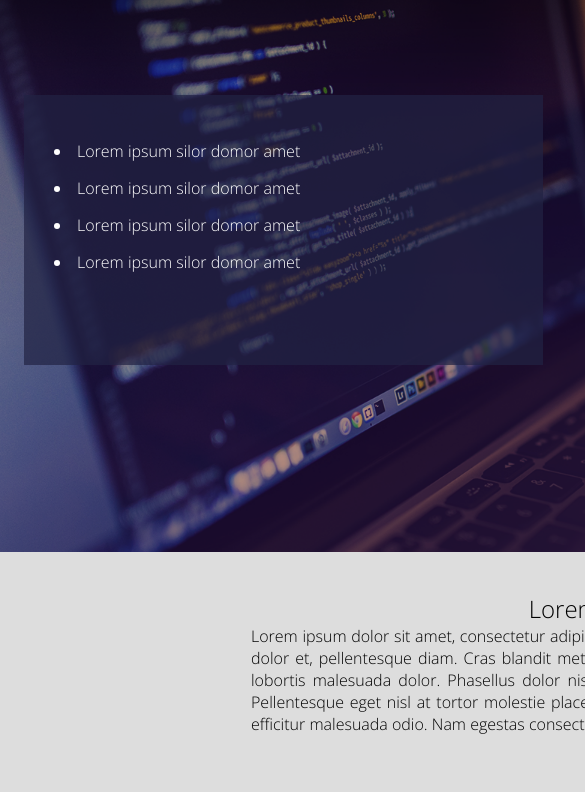
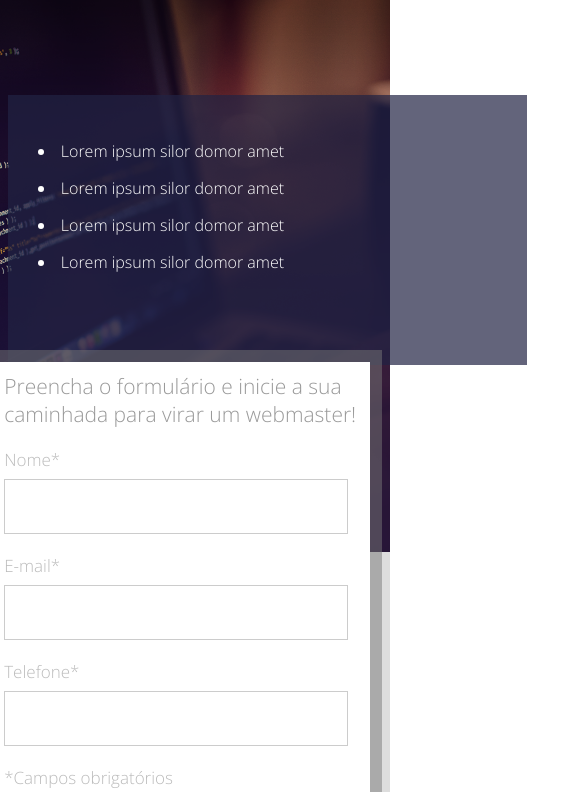
Before and after one commit to marcusluccas/project-login-page-danki-code, a plain HTML site: page index.html in a window 390 px wide. Shown: the part 65-857 px from the top of the page, 585 px wide, since content can reach past the window. Drawn offline with Linux system fonts and the light colour scheme.

Commit message:
Getting started with responsiveness

```diff
--- a/css/style.css
+++ b/css/style.css
@@ -19,14 +19,14 @@ html, body{
 }
 
 .center{
-    width: 1200px;
+    max-width: 1280px;
+    width: 100%;
     margin: 0 auto;
-    padding: 0 2%;
 }
 
 .header{
-    min-width: 1200px;
     width: 100%;
+    padding: 0 2%;
     height: 60px;
     background-color: #212343;
 }
@@ -37,7 +37,7 @@ html, body{
 
 .container-banner{
     width: 100%;
-    min-width: 1200px;
+    padding: 0 2%;
     height: 557px;
     background-image: url('../images/header_bg.png');
     background-size: cover;
@@ -46,7 +46,6 @@ html, body{
 
 .container-banner > .center{
     height: 100%;
-    /*text-align: right;*/
 }
 
 .form{
@@ -56,7 +55,9 @@ html, body{
     float: right;
     position: relative;
     top: -15px;
-    border: 8px solid rgba(120, 120, 120, 0.5);
+    border-width: 12px;
+    border-color: rgba(120, 120, 120, 0.5);
+    border-style: solid;
     background-color: white;
     background-clip: padding-box;
     /*background-origin tem o mesmo conceito porém serve para imagens.*/
@@ -136,18 +137,20 @@ html, body{
 }
 
 .container-2{
-    min-width: 1200px;
-    padding: 40px 0;
+    padding: 40px 2%;
     background-color: #DDD;
     text-align: center;
 }
+
+
 
 .container-2 h2{
     font-weight: normal;
 }
 
 .container-2 p{
-    width: 698px;
+    width: 100%;
+    margin: 15px 0;
     display: inline-block;
     text-align: justify;
 }
@@ -164,8 +167,7 @@ html, body{
 }
 
 .section-1{
-    min-width: 1200px;
-    padding: 90px 0;
+    padding: 90px 2%;
 }
 
 .section-1 h2{
```
